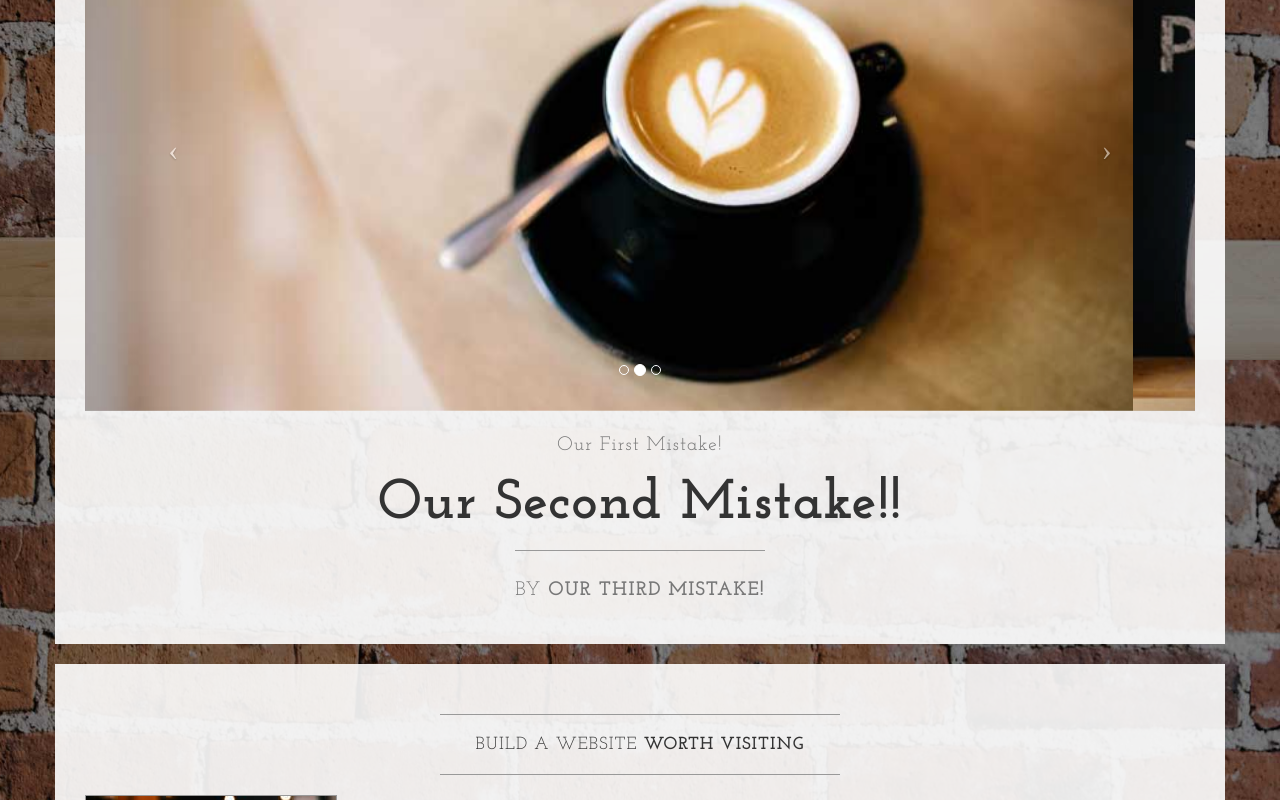
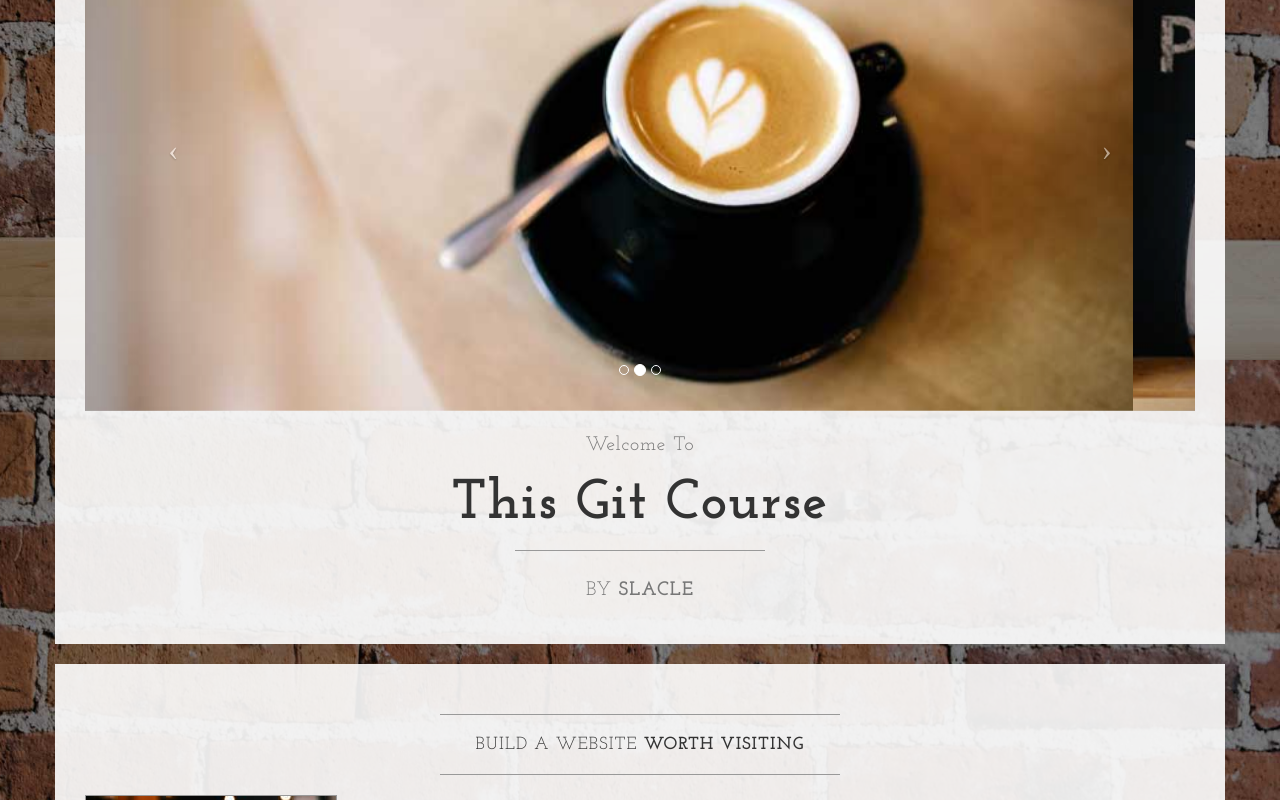
Before and after one commit to slacle/sitepoint-git-course, a plain HTML site: page index.html in a window 1280 px wide. Shown: the part 440-1240 px from the top of the page. Drawn offline with nearby package versions, Linux system fonts and the light colour scheme.

Commit message:
back to new

```diff
--- a/index.html
+++ b/index.html
@@ -106,13 +106,13 @@
                         </a>
                     </div>
                     <h2 class="brand-before">
-                        <small>Our first mistake!</small>
+                        <small>Welcome to</small>
                     </h2>
-                    <h1 class="brand-name">Our second mistake!!</h1>
+                    <h1 class="brand-name">This Git Course</h1>
                     <hr class="tagline-divider">
                     <h2>
                         <small>By
-                            <strong>Our third mistake!</strong>
+                            <strong>slacle</strong>
                         </small>
                     </h2>
                 </div>
```
